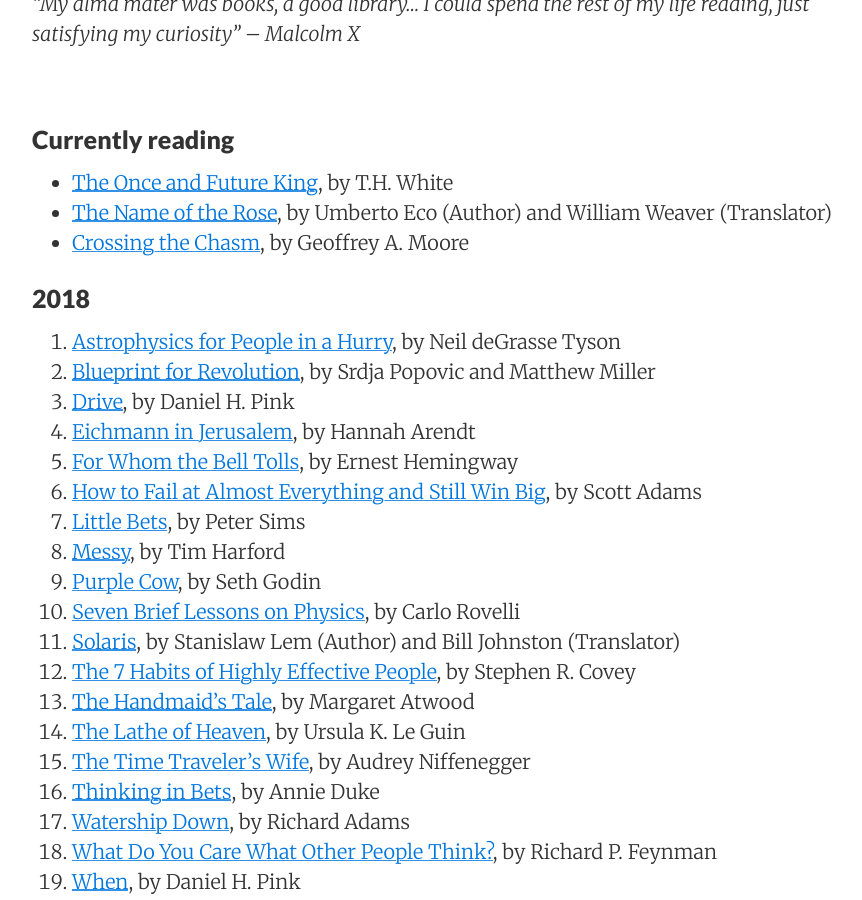
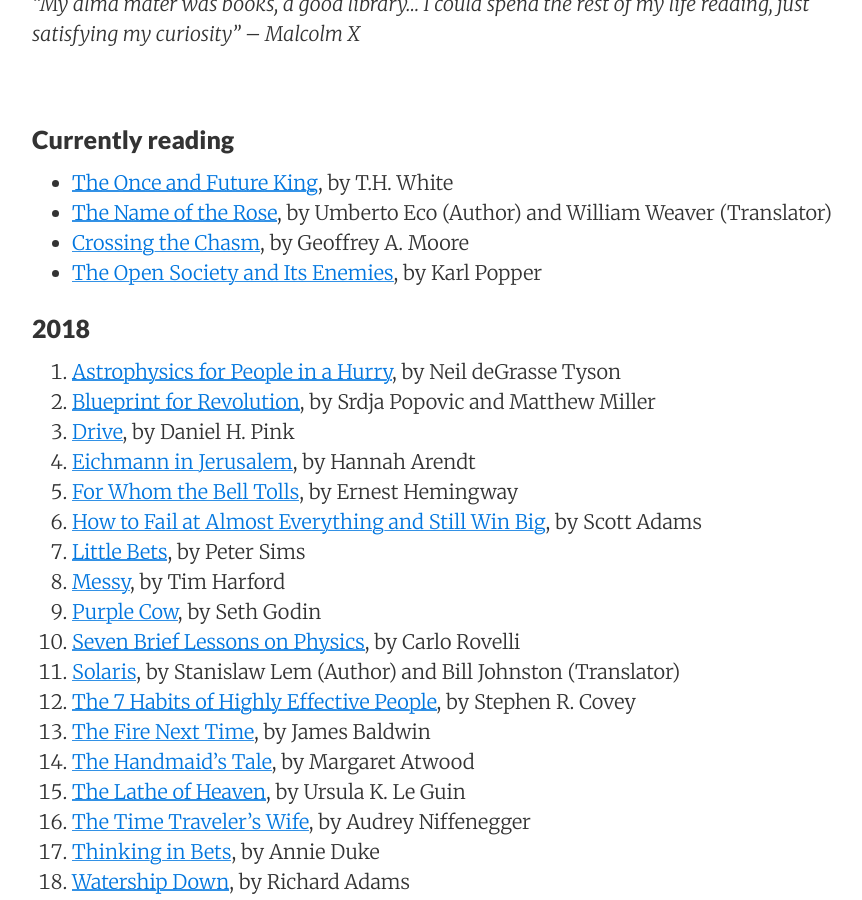
Before and after one commit to sewardlee337/sewardlee337.github.io, a Jekyll site: the page built from readinglist.md, in a window 1280 px wide and 900 px high, scrolled down 251 px. Shown: the whole window, without its empty margins (188-1050 px from the left). Built offline with Jekyll 4.4.1, drawn with Linux system fonts in a browser that asks for light colours; nearby versions of some CDN libraries; some of the changed text lies outside the part shown.

Commit message:
Add favicon

```diff
--- a/_config.yml
+++ b/_config.yml
@@ -62,7 +62,7 @@
 steam_nickname:
 google_plus_id:
 linkedin_username: sewardlee
-angellist_username:
+angellist_username: seward-lee
 medium_id:
 bitcoin_url:
 paypal_url:
--- a/_includes/footer.html
+++ b/_includes/footer.html
@@ -2,7 +2,7 @@
   <div class="p2 wrap">
     <div class="measure mt1 center">
 
-     <small> Copyright 2017 Seward Lee </small>
+     <small> Copyright 2018 Seward Lee </small>
      <br>
       <small>
         Theme based on <a href="https://github.com/johnotander/pixyll">Pixyll</a> by <a href="http://johnotander.com">John Otander</a>
--- a/_includes/head.html
+++ b/_includes/head.html
@@ -77,20 +77,7 @@
     {% endif %}
 
     <!-- Icons -->
-    <link rel="apple-touch-icon" sizes="57x57" href="/apple-touch-icon-57x57.png">
-    <link rel="apple-touch-icon" sizes="114x114" href="/apple-touch-icon-114x114.png">
-    <link rel="apple-touch-icon" sizes="72x72" href="/apple-touch-icon-72x72.png">
-    <link rel="apple-touch-icon" sizes="144x144" href="/apple-touch-icon-144x144.png">
-    <link rel="apple-touch-icon" sizes="60x60" href="/apple-touch-icon-60x60.png">
-    <link rel="apple-touch-icon" sizes="120x120" href="/apple-touch-icon-120x120.png">
-    <link rel="apple-touch-icon" sizes="76x76" href="/apple-touch-icon-76x76.png">
-    <link rel="apple-touch-icon" sizes="152x152" href="/apple-touch-icon-152x152.png">
-    <link rel="apple-touch-icon" sizes="180x180" href="/apple-touch-icon-180x180.png">
-    <link rel="icon" type="image/png" href="/favicon-192x192.png" sizes="192x192">
-    <link rel="icon" type="image/png" href="/favicon-160x160.png" sizes="160x160">
-    <link rel="icon" type="image/png" href="/favicon-96x96.png" sizes="96x96">
-    <link rel="icon" type="image/png" href="/favicon-16x16.png" sizes="16x16">
-    <link rel="icon" type="image/png" href="/favicon-32x32.png" sizes="32x32">
+    <link rel="shortcut icon" href="/favicon.ico" type="image/x-icon">
 
     {% if site.google_analytics %}
     <script type="text/javascript">
--- a/readinglist.md
+++ b/readinglist.md
@@ -15,6 +15,7 @@
 * [The Once and Future King](https://amzn.to/2rS3gBo), by T.H. White
 * [The Name of the Rose](https://amzn.to/2wAGCTP), by Umberto Eco (Author) and William Weaver (Translator)
 * [Crossing the Chasm](https://amzn.to/2MgOY75), by Geoffrey A. Moore
+* [The Open Society and Its Enemies](https://amzn.to/2Mbzdxg), by Karl Popper
 
 
 ### 2018
@@ -31,6 +32,7 @@
 1. [Seven Brief Lessons on Physics](http://amzn.to/2HIJakn), by Carlo Rovelli
 1. [Solaris](https://amzn.to/2HAFaWF), by Stanislaw Lem (Author) and Bill Johnston (Translator)
 1. [The 7 Habits of Highly Effective People](https://amzn.to/2G2BD2y), by Stephen R. Covey
+1. [The Fire Next Time](https://amzn.to/2Kinv3a), by James Baldwin
 1. [The Handmaid's Tale](http://amzn.to/2EN9njX), by Margaret Atwood
 1. [The Lathe of Heaven](http://amzn.to/2CHHKmi), by Ursula K. Le Guin
 1. [The Time Traveler's Wife](https://amzn.to/2LVU4Fp), by Audrey Niffenegger
```
Also changed, not shown: favicon.ico (added).
